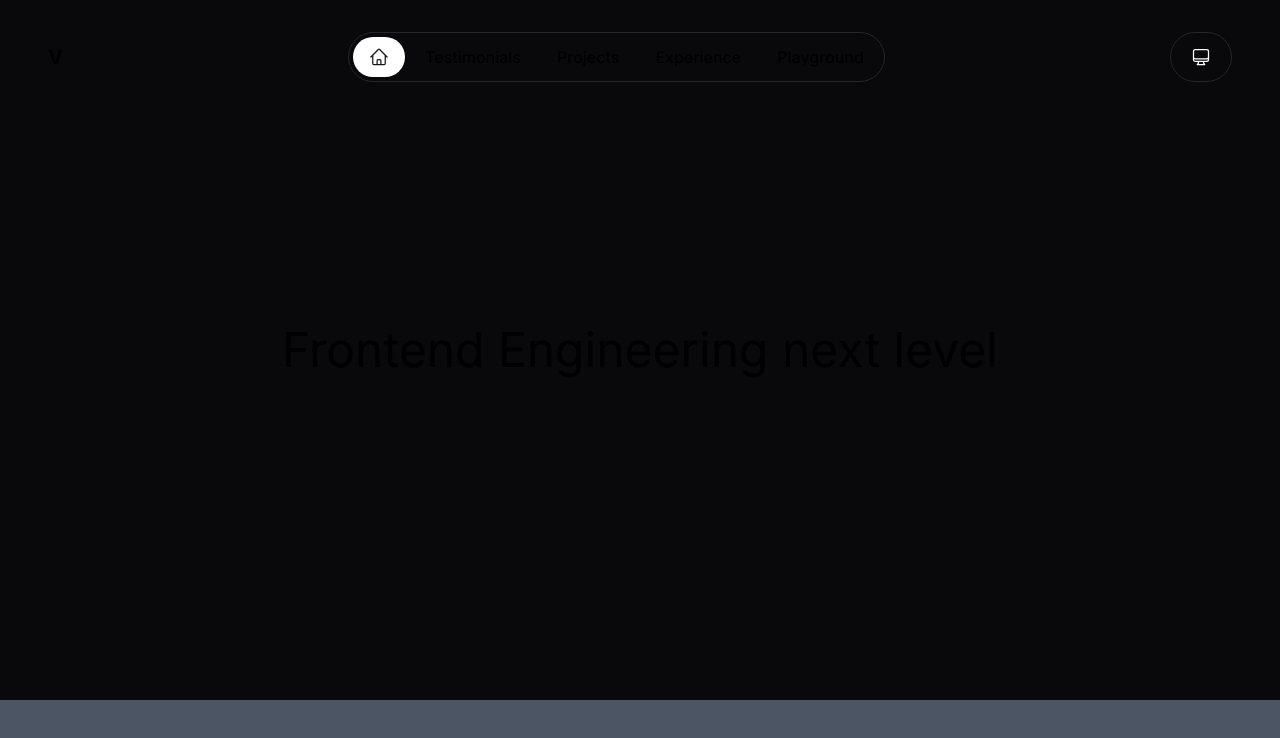
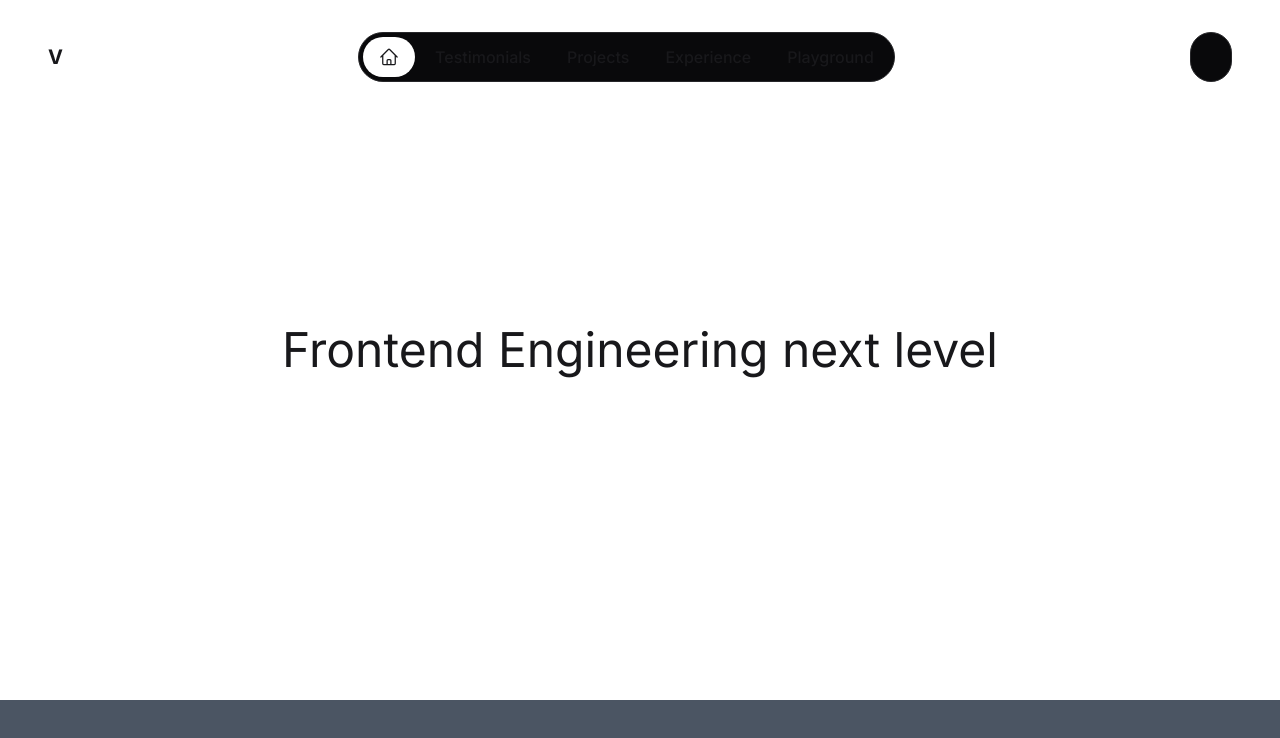
Before and after one commit to victorgaard/portfolio-v2, a Next.js app: page / in a window 1280 px wide. Shown: the top 738 px of the page. Built offline with nearby package versions, Linux system fonts and the light colour scheme.

Commit message:
feat: dark theme support

```diff
--- a/app/components/ThemeDropdown.tsx
+++ b/app/components/ThemeDropdown.tsx
@@ -7,14 +7,34 @@ import {
   ComputerDesktopIcon,
 } from "@heroicons/react/24/outline";
 import * as DropdownMenu from "@radix-ui/react-dropdown-menu";
+import getThemeFromLocalStorage from "../utils/getThemeFromLocalStorage";
 import { AnimatePresence, motion } from "framer-motion";
-import { ReactNode, useState } from "react";
+import { useTheme } from "next-themes";
+import { ReactNode, useEffect, useState } from "react";
 
-type Theme = "system" | "light" | "dark";
+export type Theme = "system" | "light" | "dark";
 
 function ThemeDropdown() {
-  const [currentTheme, setCurrentTheme] = useState<Theme>("system");
+  const [currentTheme, setCurrentTheme] = useState<Theme>(
+    getThemeFromLocalStorage(),
+  );
   const [isDropdownOpen, setIsDropdownOpen] = useState(false);
+  const [mounted, setMounted] = useState(false);
+  const { theme, setTheme } = useTheme();
+
+  useEffect(() => {
+    setMounted(true);
+  }, []);
+
+  if (!mounted) {
+    return (
+      <div className="flex items-center justify-center rounded-full border border-zinc-800 bg-zinc-950 p-1">
+        <div className="flex h-10 items-center rounded-full px-4 font-medium text-white hover:bg-zinc-800">
+          <ComputerDesktopIcon className="h-5 w-5 animate-pulse" />
+        </div>
+      </div>
+    );
+  }
 
   const dropdownOptions: Record<Theme, ReactNode> = {
     system: <ComputerDesktopIcon className="h-5 w-5" />,
@@ -61,8 +81,11 @@ function ThemeDropdown() {
                 {Object.keys(dropdownOptions).map((option) => (
                   <DropdownMenu.Item
                     key={option}
-                    className="flex h-10 w-40 select-none items-center font-medium justify-between gap-8 rounded-md px-2 text-sm capitalize text-white hover:bg-zinc-800"
-                    onClick={() => setCurrentTheme(option as Theme)}
+                    className="flex h-10 w-40 select-none items-center justify-between gap-8 rounded-md px-2 text-sm font-medium capitalize text-white hover:bg-zinc-800"
+                    onClick={() => {
+                      setCurrentTheme(option as Theme);
+                      setTheme(option);
+                    }}
                   >
                     <span className="flex items-center gap-3">
                       <span className="text-zinc-400">
@@ -71,7 +94,7 @@ function ThemeDropdown() {
                       {option}
                     </span>
                     {currentTheme === option && (
-                      <CheckIcon className="animate-fade-in-long h-5 w-5 shrink-0 text-zinc-400" />
+                      <CheckIcon className="h-5 w-5 shrink-0 animate-fade-in-long text-zinc-400" />
                     )}
                   </DropdownMenu.Item>
                 ))}
--- a/app/layout.tsx
+++ b/app/layout.tsx
@@ -1,6 +1,7 @@
 import type { Metadata } from "next";
 import { Inter } from "next/font/google";
 import "./globals.css";
+import { ThemeProvider } from "./provider/ThemeProvider";
 
 const inter = Inter({ subsets: ["latin"] });
 
@@ -15,8 +16,14 @@ export default function RootLayout({
   children: React.ReactNode;
 }) {
   return (
-    <html lang="en" className="antialiased scroll-smooth">
-      <body className={inter.className}>{children}</body>
+    <html lang="en">
+      <body
+        className={`${inter.className} scroll-smooth bg-white text-zinc-900 antialiased dark:bg-zinc-950 dark:text-white`}
+      >
+        <ThemeProvider attribute="class" defaultTheme="system" enableSystem>
+          {children}
+        </ThemeProvider>
+      </body>
     </html>
   );
 }
--- a/app/page.tsx
+++ b/app/page.tsx
@@ -10,7 +10,7 @@ export default function Home() {
     "playground",
   ];
   return (
-    <main className="relative flex min-h-screen flex-col items-center justify-between bg-zinc-950">
+    <main className="relative flex min-h-screen flex-col items-center justify-between">
       <Navbar sectionIds={sectionIds} />
       <header
         id="home"
--- /dev/null
+++ b/app/provider/ThemeProvider.tsx
@@ -0,0 +1,9 @@
+"use client";
+
+import * as React from "react";
+import { ThemeProvider as NextThemesProvider } from "next-themes";
+import type { ThemeProviderProps } from "next-themes/dist/types";
+
+export function ThemeProvider({ children, ...props }: ThemeProviderProps) {
+  return <NextThemesProvider {...props}>{children}</NextThemesProvider>;
+}
--- /dev/null
+++ b/app/utils/getThemeFromLocalStorage.ts
@@ -0,0 +1,10 @@
+import { Theme } from "../components/ThemeDropdown";
+
+function getThemeFromLocalStorage(): Theme {
+  if (typeof window !== "undefined") {
+    return localStorage.getItem("theme") as Theme;
+  }
+  return "system";
+}
+
+export default getThemeFromLocalStorage;
--- a/package.json
+++ b/package.json
@@ -14,6 +14,7 @@
     "clsx": "^2.0.0",
     "framer-motion": "^10.16.5",
     "next": "14.0.3",
+    "next-themes": "^0.2.1",
     "react": "^18",
     "react-dom": "^18",
     "tailwind-merge": "^2.0.0"
```
Also changed, not shown: 1 other file (tests, documents, lock files or other folders).
